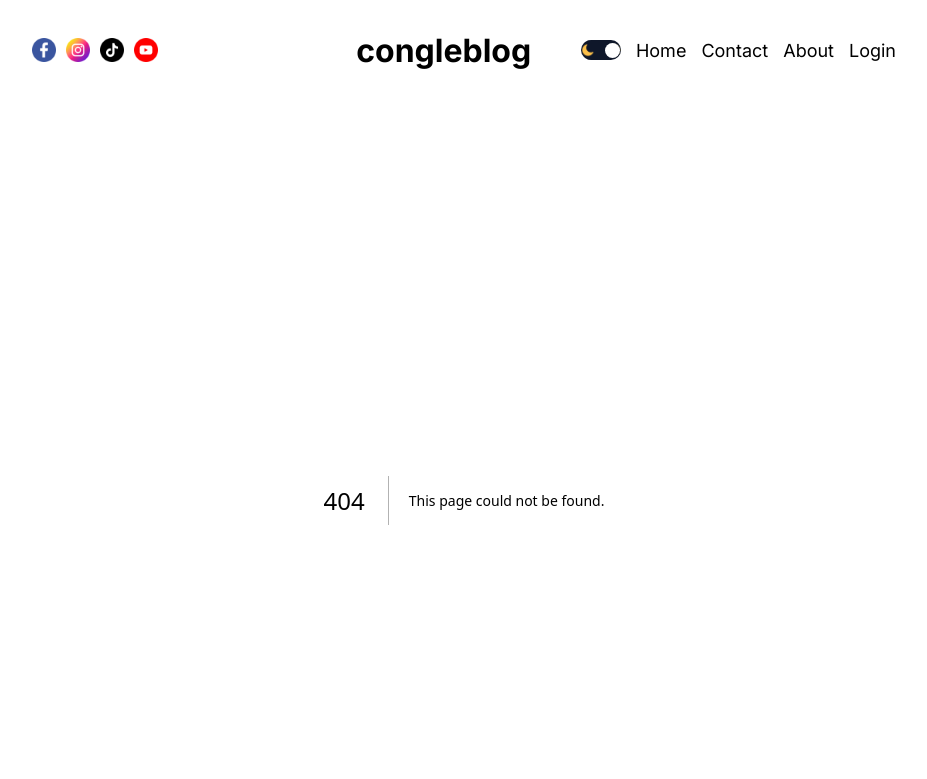
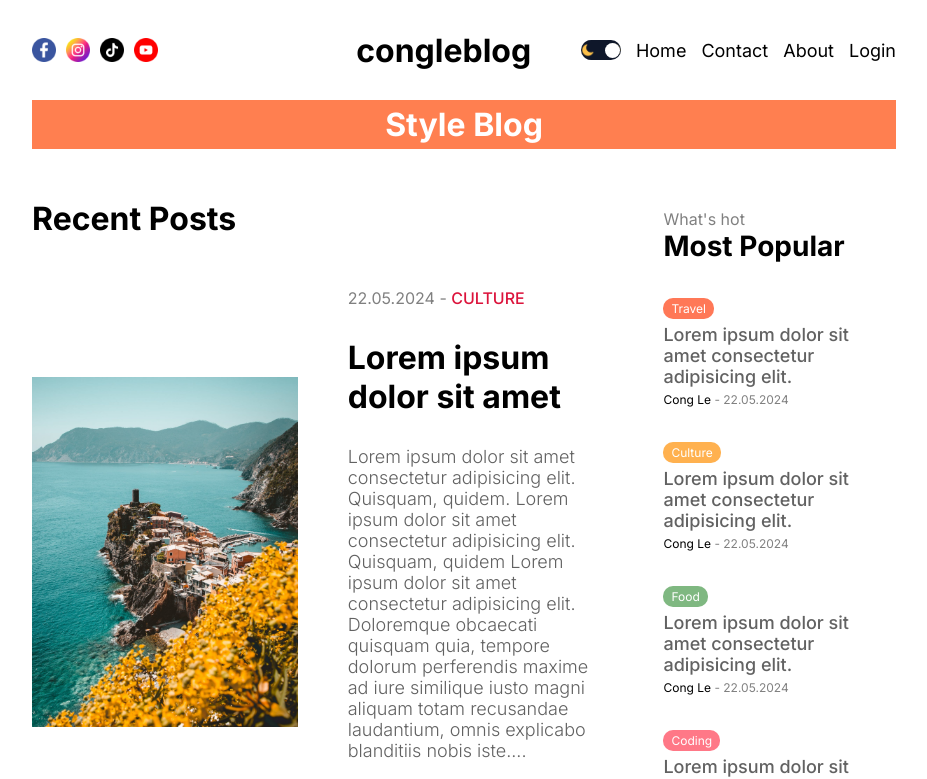
Before and after one commit to ltcong1411/blog, a Next.js app: page /blog in a window 1280 px wide. Before the commit this address had no page. Shown: the top 779 px of the page, without its empty margins (176-1103 px from the left). Built offline with nearby package versions, Linux system fonts and the light colour scheme.

Commit message:
Blog Category Page Design

```diff
--- /dev/null
+++ b/src/app/blog/blog.module.css
@@ -0,0 +1,11 @@
+.title {
+    background-color: coral;
+    color: white;
+    padding: 5px 10px;
+    text-align: center;
+}
+
+.content {
+    display: flex;
+    gap: 50px;
+}
--- /dev/null
+++ b/src/app/blog/page.jsx
@@ -0,0 +1,17 @@
+import styles from "./blog.module.css"
+import CardList from "@/components/cardList/CardList";
+import Menu from "@/components/menu/Menu";
+
+const Blog = () => {
+    return (
+        <div className={styles.container}>
+            <h1 className={styles.title}>Style Blog</h1>
+            <div className={styles.content}>
+                <CardList />
+                <Menu />
+            </div>
+        </div>
+    )
+}
+
+export default Blog
--- a/src/app/page.jsx
+++ b/src/app/page.jsx
@@ -1,4 +1,3 @@
-import Link from "next/link";
 import styles from "./homepage.module.css";
 import Featured from "@/components/featured/Featured";
 import CategoryList from "@/components/categoryList/CategoryList";
```
